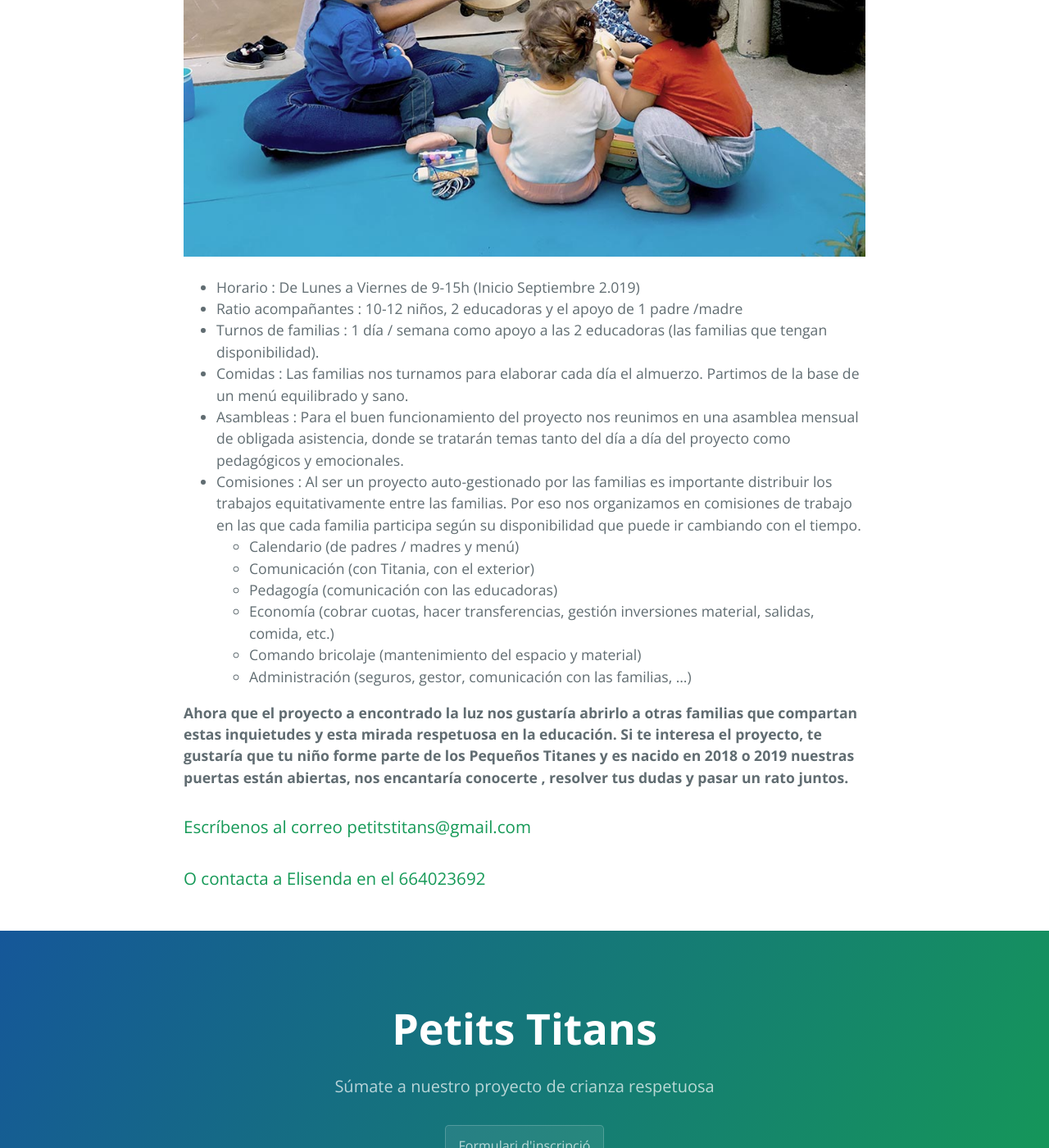
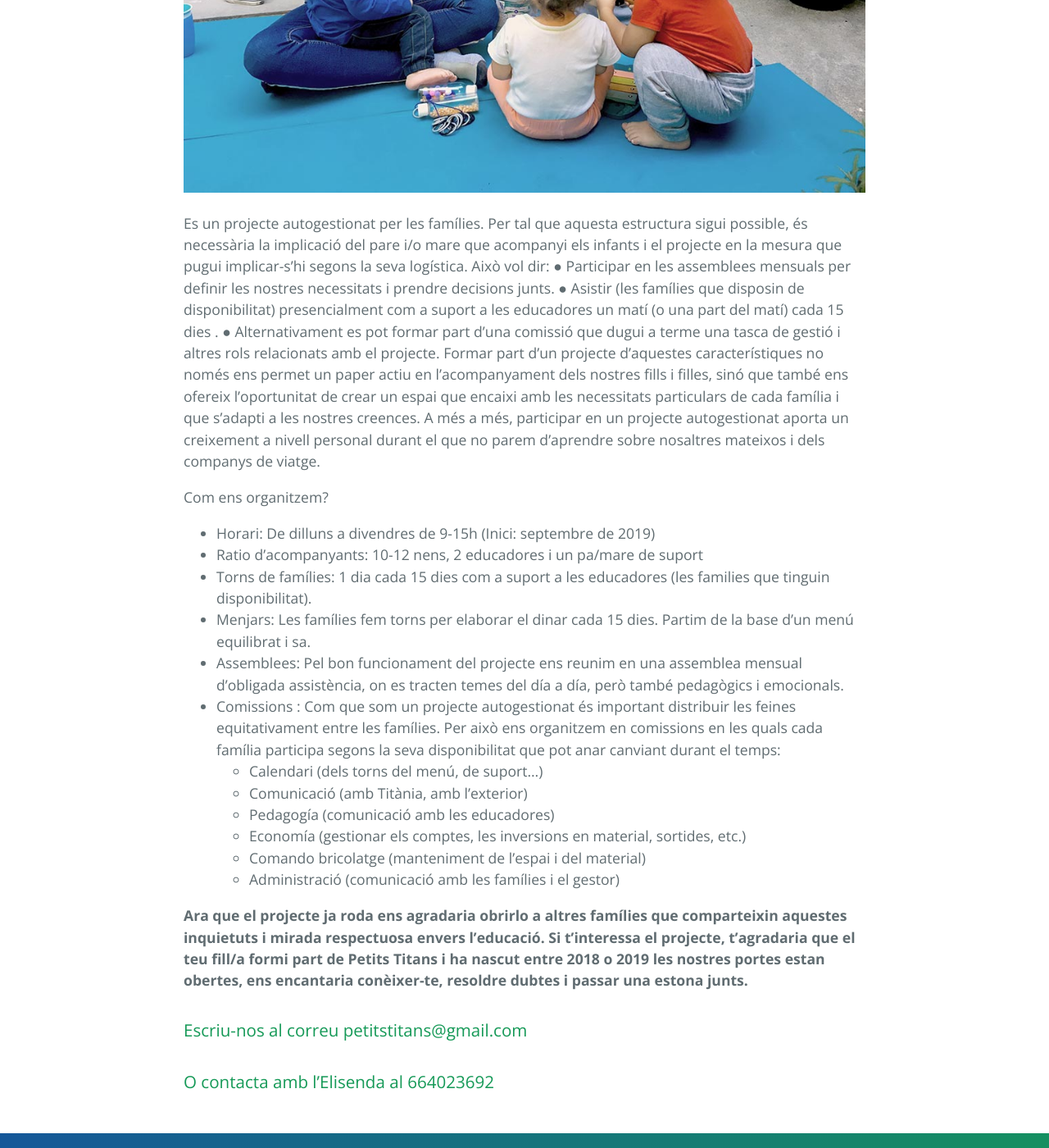
Before and after one commit to sseerrggii/Petits-Titans, a Jekyll site: the page built from index.md, in a window 1280 px wide and 1400 px high, scrolled down 5045 px. Shown: the whole window at 82% size. Built offline with Jekyll 4.4.1, drawn with Linux system fonts in a browser that asks for light colours; our own code applies the rules of GitHub Pages for plain Markdown files; the repository's description, which GitHub fills in, is left out; some of the changed text lies outside the part shown.

Commit message:
Update index.md

```diff
--- a/index.md
+++ b/index.md
@@ -1,47 +1,48 @@
 ---
 title: Petits Titans
-description: "Súmate a nuestro proyecto de crianza respetuosa"
+description: "Suma't al nostre projecte de criança respectuosa"
 ---
 
-## Crianza segura
+## Criança segura
 
-Durante las  edades más tempranas de nuestros hijos/as, es importante acompañarlos en la difícil tarea de la separación. Es necesario realizar una adaptación progresiva que dé tiempo al niño/a a crear el vínculo emocional  con la educadora y con el resto de las familias de las que se compone el grupo. Por esta razón,  este tipo de crianza segura y respetuosa permite que nuestros hijos/as se adapten de forma natural al nuevo entorno, a la separación física y que aprendan a dar validez y a escuchar sus emociones.
+Quan els nostres fills/es son petits és important acompanyar-los en el difícil procés de la separació. Cal realitzar una adaptació progressiva que els doni el temps necessari de crear un víncle emocional amb la educadora i amb la resta de famílies que formen part del grup. La criança segura i respetuosa permet que els nostres fills i filles s’adaptin de manera natural al nou entorn, a la separació física i que aprenguin a donar validesa i a escoltar les seves emocions.
 
-Los padres y madres debemos acompañarlos durante el tiempo que necesitemos hasta que el pequeño sienta este nuevo espacio como propio.
+Els pares i mares els hem d’acompanyar el temps que calgui fins que la criatura senti el nou espai com a propi. Per a nosaltres és vital el víncle que s’estableix entre la educadora i els nens/es, però també ho és el vincle que sorgeix entre les famílies i l’estima que neix envers els fills dels nostres companys.
 
-Para nosotros no solo es vital el vínculo que se forma entre las educadoras y los niños, también lo es el vínculo que surge entre las familias y el apego entrañable que nace con los hijos de nuestros compañeros.
 
 ## Petit Titans
 
 ![Amasando](assets/images/amasandojuntos.jpg)
 
-Nuestro proyecto de crianza nace del deseo de un grupo de familias de involucrarse en el proceso evolutivo de sus pequeños desde una mirada amorosa y respetuosa, escuchando de forma atenta sus necesidades y acompañando sus ritmos naturales.
+El nostre projecte de criança neix del desig d’un grup de famílies d’involucrar-se en el procés evolutiu dels seus petis amb una mirada amorosa y respetuosa, escoltant atentament les seves necessitats y acompanyant el ritme natural de cada infant.
 
-Al mismo tiempo necesitamos una alternativa que nos permita formar una tribu, construir una gran familia, aprender la una de la otra, compartir las luces y las sombras de la ma/paternidad, sentirnos acompañados y divertirnos en familia.
+A la vegada, necessitem una alternativa que ens permeti formar una tribu, construir una gran família, aprendre la una de l’altra, compartir les llums i les ombres de la ma/paternitat, sentir-nos acompanyats y divertir-nos en família.
 
-En definitiva, tener un espacio flexible de escucha en el cuál se tengan en cuenta las necesidades y realidades de cada unidad familiar para no hacer este camino en solitario.
+En definitiva, busquem un entorn flexible on es tinguin en compte les necessitats i les realitats canviants de cada unitat familiar per tal de no fer aquest camí en solitari.
 
-Creemos que la mejor manera que tiene un niño de desarrollarse es pasando tiempo con sus padres, con sus abuelos, con amigos, con otros niños y, en general, con gente responsable que se haga cargo en diversos momentos de ese niño y de todos los niños.
+Creiem que la millor manera que té una criatura de desenvolupar-se és passant temps amb els seus pares, avis, amics i amb altres nens y, en general, amb gent responsable que en tingui cura en diversos moments. Per criar fa falta una tribu sencera, però sovint no en disposem d’una, ja sigui perquè la tenim lluny o perquè s’allunyen molt de les nostres creences respecte a la criança. Aquesta iniciativa neix de la voluntat de criar en manada, de compartir una manera de ser i de fer i d’aprendre dels altres, sense jutjar-nos ni amb confrontacions per tal de poder-nos acompanyar, donar suport i créixer junts.
 
-Para criar hace falta una tribu entera, pero a menudo no disponemos de ella, bien sea porque están lejos o porque se alejan mucho de nuestras creencias y formas de crianza. Esta iniciativa surge de la voluntad de criar en manada, teniendo en común una manera de ser o vivir, compartiendo otras formas de ver, pensar y de actuar. Sin juzgar ni confrontar, encontrando siempre la manera de acompañarnos, apoyarnos, escucharnos y crecer todos juntos.
-
-## Respeto
+## Respecte
 
 ![Karine y niños juego](assets/images/Karine%20y%20niños%20juego.jpg)
 
-Para nosotros criar de manera respetuosa no tendría sentido si ese respeto no se hiciera extensivo a todos los ámbitos que nos rodean. Por ello, respetamos las necesidades de cada familia y escuchamos sus inquietudes. Respetamos a las educadoras ofreciéndoles unas condiciones laborales justas que les permita involucrarse de forma activa en el proyecto y dignificando la gran labor que supone la crianza de nuestros hijos/as.
+Per a nosaltres criar amb respecte no tindria sentit si aquest respecte no es fes extensiu a tots els àmbits que ens envolten. Així doncs, respectem les necessitats de cada família i escoltem les seves inquietuds. Respectem les educadores oferint-los unes condicions laborals justes que els permeti involucrar-se activament al projecte amb l’objectiu de dignificar la gran tasca que duen a terme, contribuint a la criança dels nostres fills i filles.
 
-Por último, respetamos el medio ambiente. Reciclamos y reutilizamos. Utilizamos productos naturales , de temporada, ecológicos y de proximidad,  tanto en la limpieza del espacio , como en la alimentación de nuestros pequeños/as.
+Per acabar, respectem el medi ambient. Reciclem i reutilitzem. Fem servir productes naturals en la neteja de l’espai i alimentem als petis i petites amb aliments de proximitat, de temporada i ecològics.
 
-## Entorno
+## Pedagogia
+
+Llegeix el [pdf creat per la nostra educadora Karine](assets/textos%20Karine.pdf)
+
+## Entorn
 
 ![Espacio](assets/images/Espacio3.jpg)
 
-Petits Titans comparte espacio con Titània- Tascó, en la calle Llibertat de Vil·la de la Gràcia. Una cooperativa de matronas que acompañan a las parejas en sus experiencias del embarazo, parto, y post parto. Titania-Tascó nos ha abierto sus puertas y nos ha cedido sus espacios durante las mañanas para dar forma y fuerza a este proyecto de crianza que con tanta ilusión sacamos adelante. Vemos Petits Titans como una continuación lógica del acompañamiento respetuoso, calmado y personalizado que ofrece Titania-Tascó.
+Petits Titans comparteix espai al carrer Llibertat de Vil·la de la Gràcia  amb Titània- Tascó, que és una cooperativa de matrones que acompanyen a les parelles durant l'embaràs, part i post-part, amb qui compartim la filosofia de l’acompanyament respectuós, calmat i personalitzat.
 
-Petits Titans es un espacio vivo, amoroso y alegre abierto a pequeños de 1 a 3 años. Es un lugar que nos brinda la posibilidad de ser libres, sentir, expresar emociones, deseos e inquietudes por medio del otro, elementos que nos parecen esenciales en estas primeras etapas de la vida.
+Petits Titans és un espai viu, amorós i alegre obert a infants d’ 1 a 3 anys. És un lloc que ens dona l’oportunitat de ser lliures, sentir, expressar emocions, desitjos i inquietuds mitjançant el joc lliure, l’exploració de l’entorn i l’autodescobriment a través dels altres. Aquests conceptes ens semblen essencials en les primeres etapes de la vida.
 
-## Funcionamiento
+## Funcionament
 
 Es un proyecto autogestionado por y para las familias. Para que esta estructura sea posible requiere de una implicación del padre y/o madre, que acompañe a los niños y al proyecto en la medida que pueda involucrarse según su logística. Esto significa:
 
@@ -57,20 +58,29 @@ Además, participar de un proyecto autogestionado supone, sin duda, un crecimien
 
 ![Espacio](assets/images/Musica.jpg)
 
-* Horario : De Lunes a Viernes de 9-15h (Inicio Septiembre 2.019)
-* Ratio acompañantes : 10-12 niños, 2 educadoras y el apoyo de 1 padre /madre
-* Turnos de familias : 1 día / semana como apoyo a las 2 educadoras (las familias que tengan disponibilidad).
-* Comidas : Las familias nos turnamos para elaborar cada día el almuerzo. Partimos de la base de un menú equilibrado y sano.
-* Asambleas : Para el buen funcionamiento del proyecto nos reunimos en una asamblea mensual de obligada asistencia, donde se tratarán temas tanto del día a día del proyecto como pedagógicos y emocionales.
-* Comisiones : Al ser un proyecto auto-gestionado por las familias es importante distribuir los trabajos equitativamente entre las familias. Por eso nos organizamos en comisiones de trabajo en las que cada familia participa según su disponibilidad que puede ir cambiando con el tiempo.
-  * Calendario (de padres / madres y menú)
-  * Comunicación (con Titania, con el exterior)
-  * Pedagogía (comunicación con las educadoras)
-  * Economía (cobrar cuotas, hacer transferencias, gestión inversiones material, salidas, comida, etc.)
-  * Comando bricolaje (mantenimiento del espacio y material)
-  * Administración (seguros, gestor, comunicación con las familias, ...)
+Es un projecte autogestionat per les famílies. Per tal que aquesta estructura sigui possible, és necessària la implicació del pare i/o mare que acompanyi els infants i el projecte en la mesura que pugui implicar-s’hi segons la seva logística. Això vol dir:
+● Participar en les assemblees mensuals per definir les nostres necessitats i prendre decisions junts.
+● Asistir (les famílies que disposin de disponibilitat) presencialment com a suport a les educadores un matí (o una part del matí) cada 15 dies .
+● Alternativament es pot formar part d’una comissió que dugui a terme una tasca de gestió i altres rols relacionats amb el projecte.
+Formar part d’un projecte d’aquestes característiques no només ens permet un paper actiu en l’acompanyament dels nostres fills i filles, sinó que també ens ofereix l’oportunitat de crear un espai que encaixi amb les necessitats particulars de cada família i que s’adapti a les nostres creences.
+A més a més, participar en un projecte autogestionat aporta un creixement a nivell personal durant el que no parem d’aprendre sobre nosaltres mateixos i dels companys de viatge.
 
-**Ahora que el proyecto a encontrado la luz nos gustaría abrirlo a otras familias que compartan estas inquietudes y esta mirada respetuosa en la educación. Si te interesa el proyecto, te gustaría que tu niño forme parte de los Pequeños Titanes y es nacido en 2018 o 2019 nuestras puertas están abiertas, nos encantaría conocerte , resolver tus dudas y pasar un rato juntos.**
 
-### Escríbenos al correo petitstitans@gmail.com
-### O contacta a Elisenda en el 664023692
+Com ens organitzem?
+* Horari: De dilluns a divendres de 9-15h (Inici: septembre de 2019)
+* Ratio d’acompanyants: 10-12 nens, 2 educadores i un pa/mare de suport
+* Torns de famílies: 1 dia cada 15 dies com a suport a les educadores (les families que tinguin disponibilitat).
+* Menjars: Les famílies fem torns per elaborar el dinar cada 15 dies. Partim de la base d’un menú equilibrat i sa.
+* Assemblees: Pel bon funcionament del projecte ens reunim en una assemblea mensual d’obligada assistència, on es tracten temes del día a día, però també pedagògics i emocionals.
+* Comissions : Com que som un projecte autogestionat és important distribuir les feines equitativament entre les famílies. Per això ens organitzem en comissions en les quals cada família participa segons la seva disponibilitat que pot anar canviant durant el temps:
+  * Calendari (dels torns del menú, de suport...)
+  * Comunicació (amb Titània, amb l’exterior)
+  * Pedagogía (comunicació amb les educadores)
+  * Economía (gestionar els comptes, les inversions en material, sortides, etc.)
+  * Comando bricolatge (manteniment de l’espai i del material)
+  * Administració (comunicació amb les famílies i el gestor)
+
+**Ara que el projecte ja roda ens agradaria obrirlo a altres famílies que comparteixin aquestes inquietuts i mirada respectuosa envers l’educació. Si t’interessa el projecte, t’agradaria que el teu fill/a formi part de Petits Titans i ha nascut entre 2018 o 2019 les nostres portes estan obertes, ens encantaria conèixer-te, resoldre dubtes i passar una estona junts.**
+
+### Escriu-nos al correu petitstitans@gmail.com
+### O contacta amb l’Elisenda al 664023692
```
